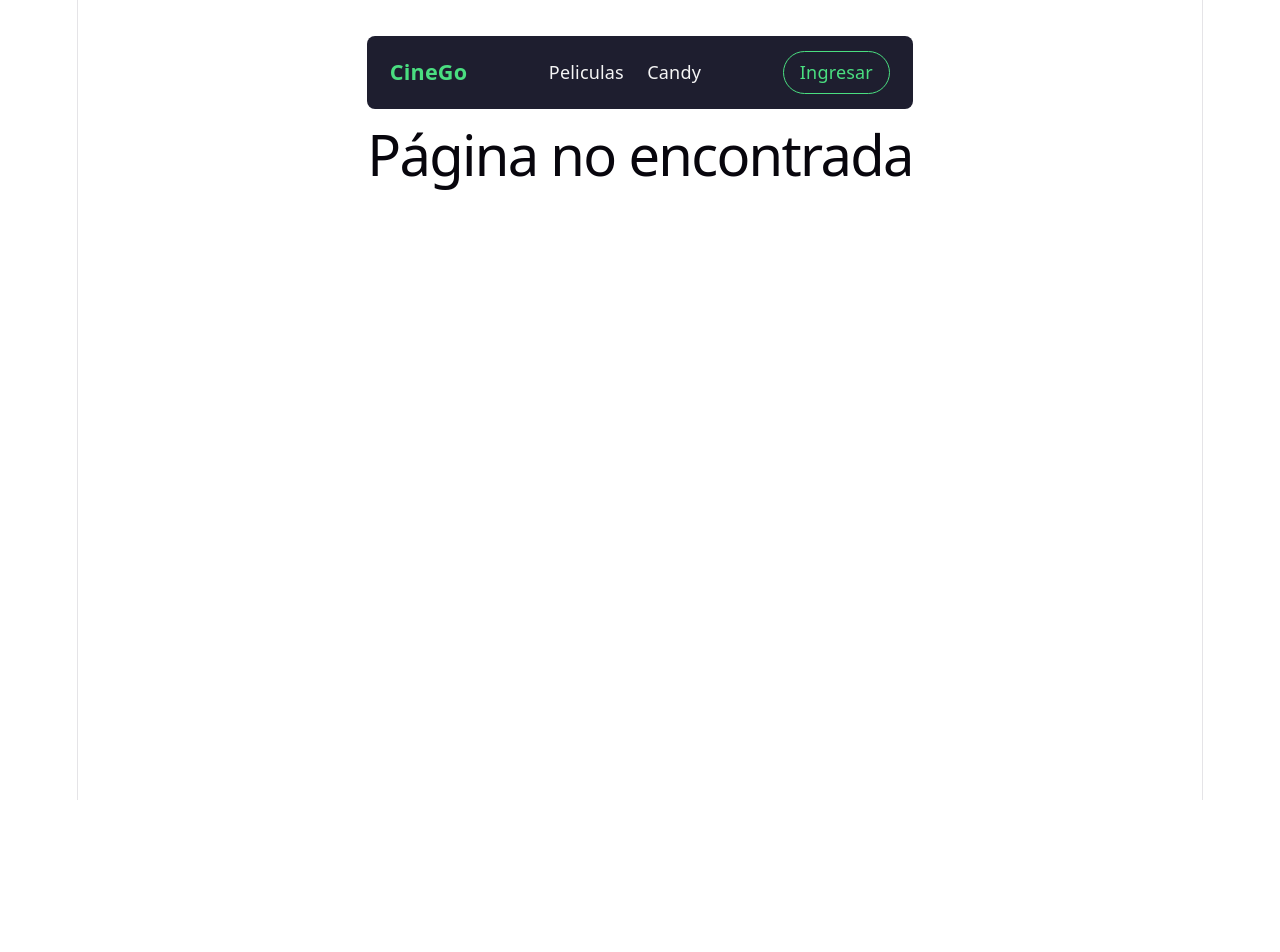
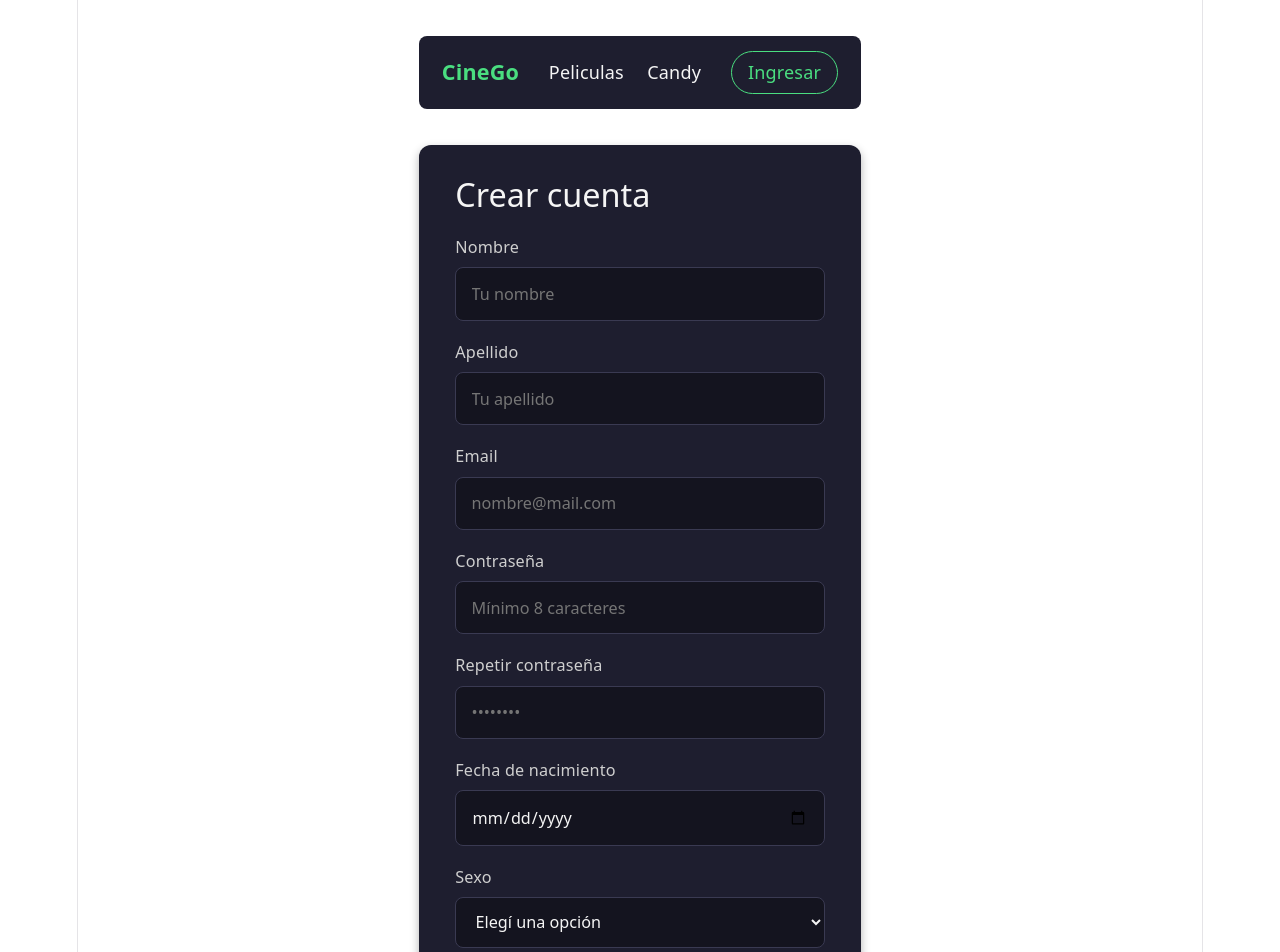
Before and after one commit to PaulaBatalla/front-cinego, a React (Vite) app: page /registro in a window 1280 px wide. Shown: the top 952 px of the page. Before the commit the page ends 800 px from the top, so only its background shows below. Built offline with nearby package versions, Linux system fonts and the light colour scheme.

Commit message:
feat: agrego formulario de Registro en la ruta /registro

```diff
--- a/src/App.jsx
+++ b/src/App.jsx
@@ -1,6 +1,7 @@
 import { Route, Routes } from "react-router-dom";
 import Peliculas from "./components/Peliculas";
 import Login from "./components/Login";
+import Registro from "./components/Registro";
 import "./App.css";
 import Header from "./components/Header";
 import Candy from "./components/Candy";
@@ -13,6 +14,7 @@ function App() {
         <Route path="/" element={<Peliculas />} />
         <Route path="/candy" element={<Candy />} />
         <Route path="/login" element={<Login />} />
+        <Route path="/registro" element={<Registro />} />
         <Route path="*" element={<h1>Página no encontrada</h1>} />
       </Routes>
     </div>
--- a/src/components/Auth.css
+++ b/src/components/Auth.css
@@ -27,7 +27,8 @@
   color: #cfcfcf;
 }
 
-.auth-field input {
+.auth-field input,
+.auth-field select {
   padding: 0.7rem 0.85rem;
   border: 1px solid #3a3a52;
   border-radius: 8px;
@@ -36,12 +37,14 @@
   font: inherit;
 }
 
-.auth-field input:focus {
+.auth-field input:focus,
+.auth-field select:focus {
   border-color: #4ade80;
   outline: 2px solid rgba(74, 222, 128, 0.3);
 }
 
-.auth-field input[aria-invalid="true"] {
+.auth-field input[aria-invalid="true"],
+.auth-field select[aria-invalid="true"] {
   border-color: #f87171;
 }
 
--- /dev/null
+++ b/src/components/Registro.jsx
@@ -0,0 +1,113 @@
+import { useState } from "react";
+import "./Auth.css";
+
+function Registro() {
+  const [datos, setDatos] = useState({
+    nombre: "",
+    apellido: "",
+    email: "",
+    password: "",
+    repetirPassword: "",
+    fechaNacimiento: "",
+    sexo: "",
+  });
+
+  const handleChange = (event) => {
+    setDatos({
+      ...datos,
+      [event.target.name]: event.target.value,
+    });
+  };
+
+  const handleSubmit = (event) => {
+    event.preventDefault();
+  };
+
+  return (
+    <form className="auth-form" onSubmit={handleSubmit} noValidate>
+      <h1>Crear cuenta</h1>
+
+      <label className="auth-field">
+        Nombre
+        <input
+          type="text"
+          name="nombre"
+          placeholder="Tu nombre"
+          value={datos.nombre}
+          onChange={handleChange}
+        />
+      </label>
+
+      <label className="auth-field">
+        Apellido
+        <input
+          type="text"
+          name="apellido"
+          placeholder="Tu apellido"
+          value={datos.apellido}
+          onChange={handleChange}
+        />
+      </label>
+
+      <label className="auth-field">
+        Email
+        <input
+          type="email"
+          name="email"
+          placeholder="nombre@mail.com"
+          value={datos.email}
+          onChange={handleChange}
+        />
+      </label>
+
+      <label className="auth-field">
+        Contraseña
+        <input
+          type="password"
+          name="password"
+          placeholder="Mínimo 8 caracteres"
+          value={datos.password}
+          onChange={handleChange}
+        />
+      </label>
+
+      <label className="auth-field">
+        Repetir contraseña
+        <input
+          type="password"
+          name="repetirPassword"
+          placeholder="••••••••"
+          value={datos.repetirPassword}
+          onChange={handleChange}
+        />
+      </label>
+
+      <label className="auth-field">
+        Fecha de nacimiento
+        <input
+          type="date"
+          name="fechaNacimiento"
+          value={datos.fechaNacimiento}
+          onChange={handleChange}
+        />
+      </label>
+
+      <label className="auth-field">
+        Sexo
+        <select name="sexo" value={datos.sexo} onChange={handleChange}>
+          <option value="">Elegí una opción</option>
+          <option value="F">Femenino</option>
+          <option value="M">Masculino</option>
+          <option value="X">Otro</option>
+          <option value="N">Prefiero no decirlo</option>
+        </select>
+      </label>
+
+      <button className="auth-submit" type="submit">
+        Crear cuenta
+      </button>
+    </form>
+  );
+}
+
+export default Registro;
```
